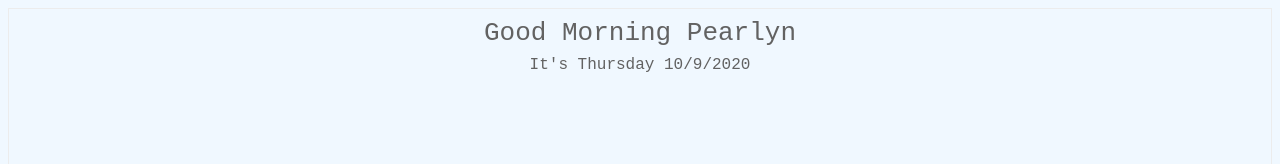
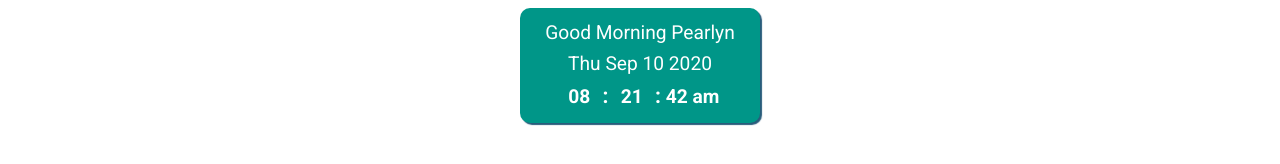
Before and after one commit to Paarin94/notion_widgets, a plain HTML site: page greetings.html in a window 1280 px wide. Shown: the top 164 px of the page. Drawn offline with Linux system fonts and the light colour scheme.

Commit message:
Update greetings.html

```diff
--- a/greetings.html
+++ b/greetings.html
@@ -1,57 +1,169 @@
-<html>
+<!-- original : https://codepen.io/SeanNorton/pen/LWBXQL -->
+<!DOCTYPE html>
+<html lang="en">
 <head>
-    <title>Greeting Message</title>
+    <meta charset="UTF-8">
+    <meta name="viewport" content="width=device-width, initial-scale=1.0">
+    <title>Document</title>
+
     <style>
-#lbl {
-    font-family: monospace;
-    font-size: xx-large;
-    color: #626262;
-    padding: 5px;
-    border: 1px solid #ececec;
-    text-align: center;
-    line-height: 1.5;
-    height:85%
+
+        /*CSS RESETS*/
+
+body{
+    background-color: #fff;
+    line-height: 1.6;
+
+}
+
+h1 {
+    margin-top: 0;
+}
 
 
+/*CSS START*/
+
+.full-table {
+    display: table;
+    height: 100%;
+    width: 100%;
 }
-#date{
-    font-size:large;
+
+.table-cell {
+    display: table-cell;
+    vertical-align: middle;
+    text-align: center;
 }
-body{
-    background-color: aliceblue;
+
+.card {
+    padding: 10px 25px 10px 25px;
+    border-radius: 10px;
+    background: #009688;
+    color: #fff;
+    display: inline-block;
+    box-shadow: 2px 2px 1px 0px #295C7B;
 }
+
+.card:hover {
+    margin-top: 2px;
+    box-shadow: none;
+}
+
+.clock {
+    display: inline-block;
+    font-family: 'Roboto', sans-serif;
+    font-weight: bold;
+    font-size: 1.2em;
+    /* padding-left: 20px; */
+}
+
+.time {
+    display: inline-block;
+    min-width: 37px;
+}
+
+.colon {
+    font-size: 1.1em;
+    display: inline-block;
+}
+
+.date {
+    display: block;
+    min-width: 162px;
+    /* padding-right: 30px; */
+    /* border-right: 2px solid #295C7B; */
+    font-family: 'Roboto', sans-serif;
+    font-size: 1.2em;
+}
+.greet{
+
+    min-width: 162px;
+    /* padding-right: 30px; */
+    font-family: 'Roboto', sans-serif;
+    font-size: 1.2em;
+}
+
     </style>
 </head>
 <body>
-    <div id="lbl"></div>
-</body>
+    <link href="https://fonts.googleapis.com/css?family=Lobster|Roboto:400,700" rel="stylesheet">
+
+<div class="full-table">
+  <div class="table-cell">
+
+    <div class="card">
+        <div class="greet" id="greet"></div>
+      <div class="date" id="date"></div>
+      <div class="clock">
+        <div class="time" id="hour"></div>
+        <div class="colon">:</div>
+        <div class="time" id="min"></div>
+        <div class="colon">:</div>
+        <div class="time" id="sec"></div>
+      </div>
+    </div>
+
+  </div>
+</div>
 
 <script>
-    var weekday = new Array(7);
-    weekday[0] = "Sunday";
-    weekday[1] = "Monday";
-    weekday[2] = "Tuesday";
-    weekday[3] = "Wednesday";
-    weekday[4] = "Thursday";
-    weekday[5] = "Friday";
-    weekday[6] = "Saturday";
+    function date() {
+var today = new Date();
+document.getElementById('date').innerHTML = today.toDateString();
+}
 
 
-    var today = new Date();
-    var hrs = today.getHours();
-    var dayOfWeek = weekday[today.getDay()];
-    var date = dayOfWeek+" " + today.getDate() + "/" +(today.getMonth()+1) +'/'+today.getFullYear()  ;
+function clock() {
+var today = new Date();
+var hour = zeros(twelveHour(today.getHours()));
+var minutes = zeros(today.getMinutes());
+var seconds = zeros(today.getSeconds());
+if(twelveHour(today.getHours()) >12){
+    seconds+=" pm"
+}
+else{
+    seconds+=" am"
+}
+hrs = today.getHours();
+if (hrs < 12)
+        greet = 'Good Morning Pearlyn  ';
+    else if (hrs >= 12 && hrs <= 17)
+        greet = 'Good Afternoon Pearlyn';
+    else if (hrs >= 17 && hrs <= 24)
+        greet = 'Good Evening Pearlyn ';
+// console.log(today.toLocaleTimeString());
+document.getElementById('greet').innerHTML = greet;
+document.getElementById('hour').innerHTML = hour;
+document.getElementById('min').innerHTML = minutes;
+document.getElementById('sec').innerHTML = seconds;
+}
 
-    var greet;
+function twelveHour(hour) {
+if (hour > 12) {
+    return hour -= 12
+} else if (hour === 0) {
+    return hour = 12;
+} else {
+    return hour
+}
+}
+// adds zero infront of single digit number
+function zeros(num) {
+if (num < 10) {
+    num = '0' + num
+};
+return num;
+}
 
-    if (hrs < 12)
-        greet = 'Good Morning  ';
-    else if (hrs >= 12 && hrs <= 17)
-        greet = 'Good Afternoon ';
-    else if (hrs >= 17 && hrs <= 24)
-        greet = 'Good Evening  ';
+function dateTime() {
+date();
+clock();
+setTimeout(dateTime, 500);
+}
 
-    document.getElementById('lbl').innerHTML =
-        greet+= "Pearlyn" +`<div id="date"> It's ${date}</div>`;
+dateTime()
+// END
 </script>
+
+</body>
 </html>
```
